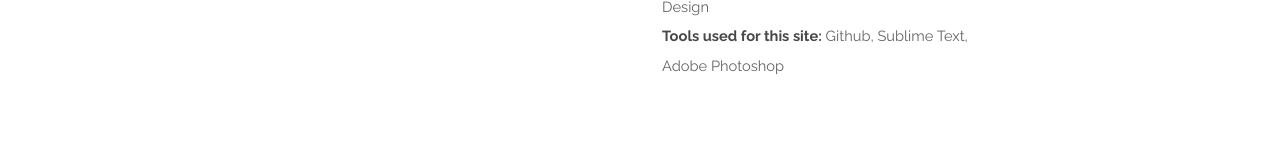
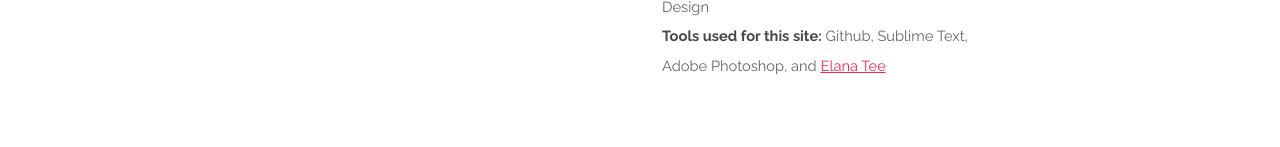
Before and after one commit to nicolekucik/nicolekucik.github.io, a plain HTML site: page index.html in a window 1280 px wide. Shown: the part 754-901 px from the top of the page. Drawn offline with Linux system fonts and the light colour scheme.

Commit message:
"Credited Elana"

```diff
--- a/index.html
+++ b/index.html
@@ -51,7 +51,7 @@
 								<b>Programming languages</b>: C++, Python, HTML/CSS, JavaScript/jQuery, PHP
 				                <br>
 				                    <!---Look up your classes-->
-				                <b>Relevant courses</b>: Discrete Mathamatics, Data Structures, Internet &amp; Web Programming, Data Base Systems, &amp; Introduction to Video Game Design<br><b>Tools used for this site:</b> Github, Sublime Text, Adobe Photoshop
+				                <b>Relevant courses</b>: Discrete Mathamatics, Data Structures, Internet &amp; Web Programming, Data Base Systems, &amp; Introduction to Video Game Design<br><b>Tools used for this site:</b> Github, Sublime Text, Adobe Photoshop, and <a href="elanatee.me">Elana Tee</a>
             					</p>
 							</div>
 						</div>
```
